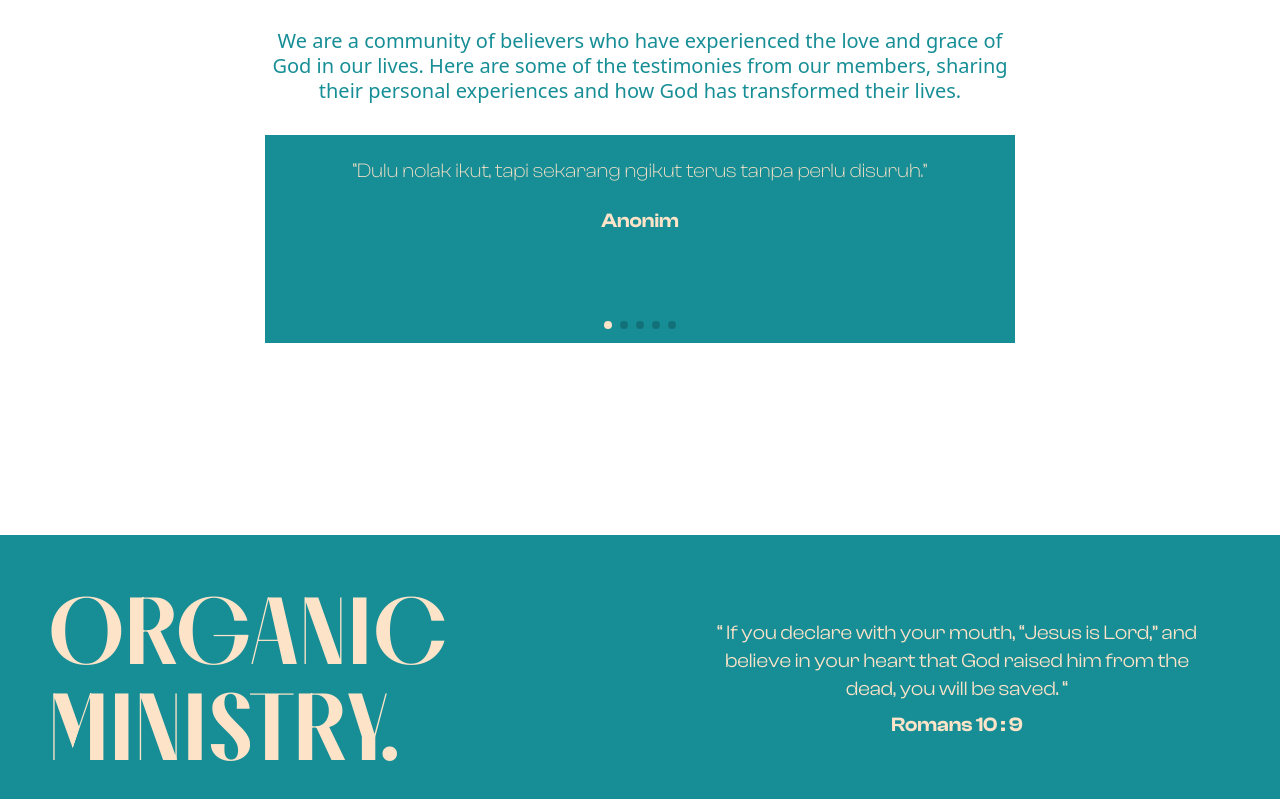
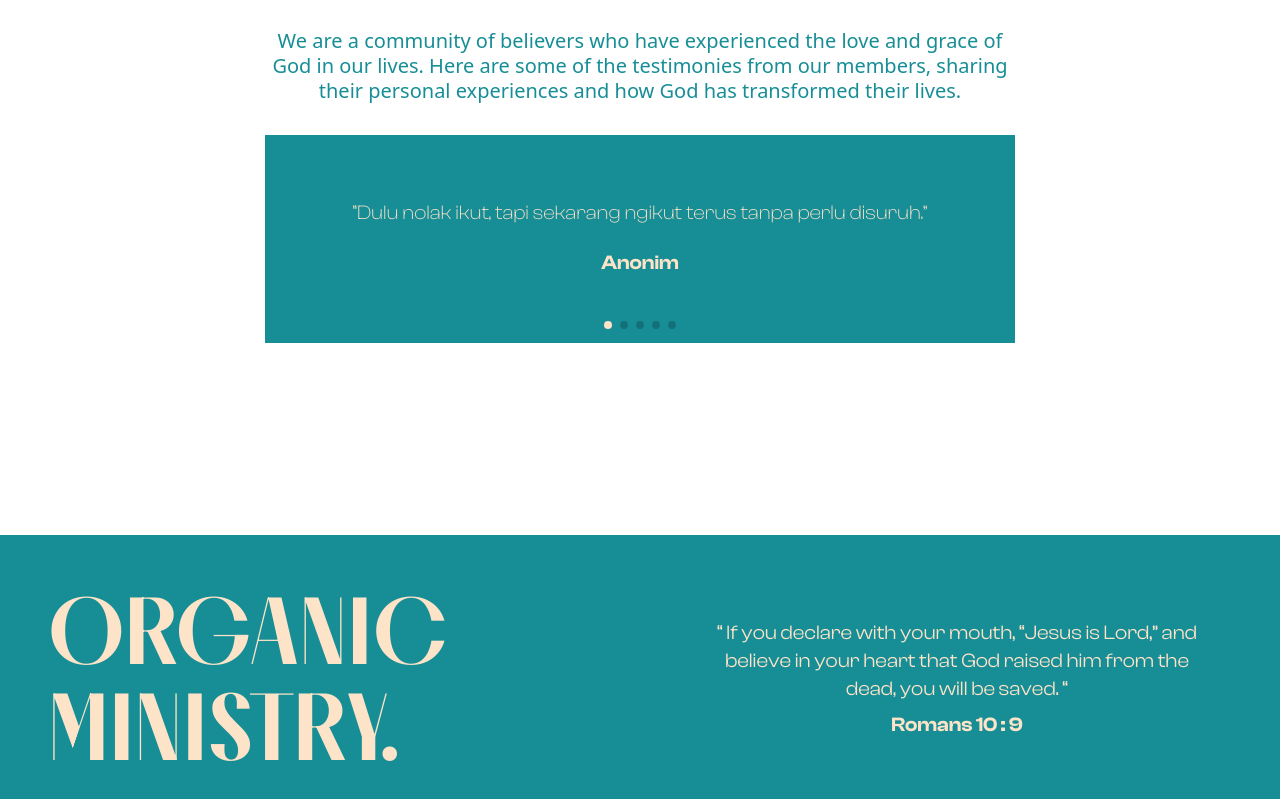
Before and after one commit to wendyyyanto/organic-ministry-fe, a Next.js app: page / in a window 1280 px wide. Shown: the part 1986-2785 px from the top of the page. Built offline with nearby package versions, Linux system fonts and the light colour scheme.

Commit message:
update testimony slide styling

```diff
--- a/app/(pages)/home/partials/TestimonySection.tsx
+++ b/app/(pages)/home/partials/TestimonySection.tsx
@@ -34,9 +34,10 @@ function TestimonySection() {
 				>
 					{testimonies.map((testimony) => (
 						<SwiperSlide
-							className="flex flex-col h-full justify-center items-center px-5 py-6 bg-primary text-secondary font-sans"
+							className="bg-primary text-secondary font-sans px-12 py-8"
 							key={testimony.id}
 						>
+							<div className="flex flex-col justify-center items-center h-full">
 								<p className="text-xl max-w-full w-full line-clamp-3 max-h-24 mb-6 font-light overflow-hidden text-ellipsis text-center leading-6">
 									&ldquo;{testimony.testimony}&rdquo;
 								</p>
@@ -44,6 +45,7 @@ function TestimonySection() {
 									<p className="font-semibold text-xl">
 										{testimony.writer}
 									</p>
+								</div>
 							</div>
 						</SwiperSlide>
 					))}
--- a/app/(pages)/teachings/page.tsx
+++ b/app/(pages)/teachings/page.tsx
@@ -6,7 +6,7 @@ const TeachingsPage = () => {
 	const teachings = teachingRecordings;
 
 	return (
-		<div className="pb-20 px-12">
+		<div className="pb-20 px-12 trigger-background">
 			<div className="w-full h-screen flex flex-col items-center justify-center pt-36 pb-12 trigger-background">
 				<h1 className="absolute top-32 text-8xl z-50 font-bold uppercase text-center w-min">
 					Teaching Recordings
@@ -22,7 +22,7 @@ const TeachingsPage = () => {
 					</video>
 				</div>
 			</div>
-			<div className="mt-40 flex gap-40 w-full h-full">
+			<div className="mt-40 flex gap-40 w-full h-full ">
 				<h1 className="font-bold text-6xl">Directories</h1>
 				<div className="grid grid-cols-4 gap-10 flex-1">
 					{teachings.map((teaching) => (
```
Lines whose indentation alone changed are shown as unchanged.
